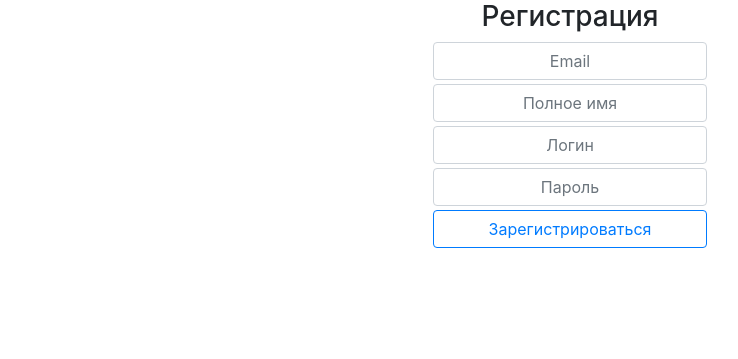
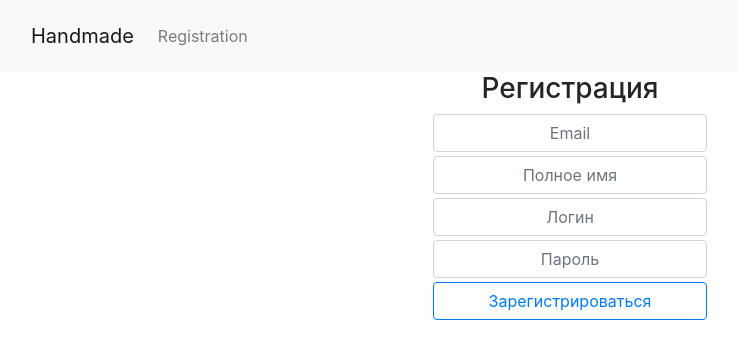
Before and after one commit to meowwka/month9, a Spring Boot app: page /registration in a window 1280 px wide. Shown: the top 359 px of the page, without its empty margins (70-808 px from the left). Run offline with Spring Boot 4, Linux system fonts and the light colour scheme; some libraries are stand-ins or nearby versions.

Commit message:
Lesson-68; created header

```diff
--- a/model/src/main/resources/application.properties
+++ b/model/src/main/resources/application.properties
@@ -1,5 +1,5 @@
 server.port=8000
-spring.data.web.pageable.default-page-size=2
+spring.data.web.pageable.default-page-size=3
 spring.datasource.url=jdbc:mysql://localhost:3306/handmade?useUnicode=true&serverTimezone=UTC&useSSL=true&verifyServerCertificate=false
 spring.datasource.username=root
 spring.datasource.password=1234qwer
--- a/model/src/main/resources/templates/index.ftlh
+++ b/model/src/main/resources/templates/index.ftlh
@@ -2,8 +2,8 @@
 
 <@main.renderWith title="Handmade">
 
-    <a href="/registration" >Registration.</a>
-    <h1>Содержимое страницы</h1>
+<#--    <a href="/registration" >Registration.</a>-->
+<#--    <h1>Содержимое страницы</h1>-->
     <form action="/" class="mb-24" method="post">
         <div  class="z-input z-input_size_normal">
             <div class="z-input__field-wrap">
--- a/model/src/main/resources/templates/partials/main.ftlh
+++ b/model/src/main/resources/templates/partials/main.ftlh
@@ -8,7 +8,8 @@
     <head>
         <meta charset="UTF-8">
         <link rel="stylesheet" href="https://cdnjs.cloudflare.com/ajax/libs/font-awesome/5.11.2/css/all.min.css">
-        <link rel="stylesheet" href="https://stackpath.bootstrapcdn.com/bootstrap/4.4.1/css/bootstrap.min.css" integrity="sha384-Vkoo8x4CGsO3+Hhxv8T/Q5PaXtkKtu6ug5TOeNV6gBiFeWPGFN9MuhOf23Q9Ifjh" crossorigin="anonymous">
+        <link rel="stylesheet" href="https://stackpath.bootstrapcdn.com/bootstrap/4.4.1/css/bootstrap.min.css"
+              integrity="sha384-Vkoo8x4CGsO3+Hhxv8T/Q5PaXtkKtu6ug5TOeNV6gBiFeWPGFN9MuhOf23Q9Ifjh" crossorigin="anonymous">
 
         <title>${title}</title>
         <link rel="stylesheet" href="/css/styles.css">
@@ -24,6 +25,21 @@
     и оно появится сразу на всех страницах которые используют
     этот шаблон
     -->
+
+    <header class="navbar navbar-expand-lg navbar-light bg-light">
+        <div class="container">
+        <nav class="navbar navbar-expand-lg navbar-light bg-light">
+            <a class="navbar-brand" href="/">Handmade</a>
+                <ul class="navbar-nav">
+                    <li class="nav-item">
+                        <a class="nav-link" href="/registration">Registration<span class="sr-only">(current)</span></a>
+                    </li>
+                </ul>
+        </nav>
+        </div>
+    </header>
+
+
 
     <div class="container ">
         <#--
--- a/model/src/main/resources/templates/partials/pagination.ftlh
+++ b/model/src/main/resources/templates/partials/pagination.ftlh
@@ -10,5 +10,6 @@
     <#else>
         <span class="btn btn-outline-info">Next page</span>
     </#if>
-       <div><a href="/" class="btn btn-outline-info ">Go to the main</a></div>
+        <br><br><br>
+<#--       <div><a href="/" class="btn btn-outline-info ">Go to the main</a></div>-->
 </div>
```
